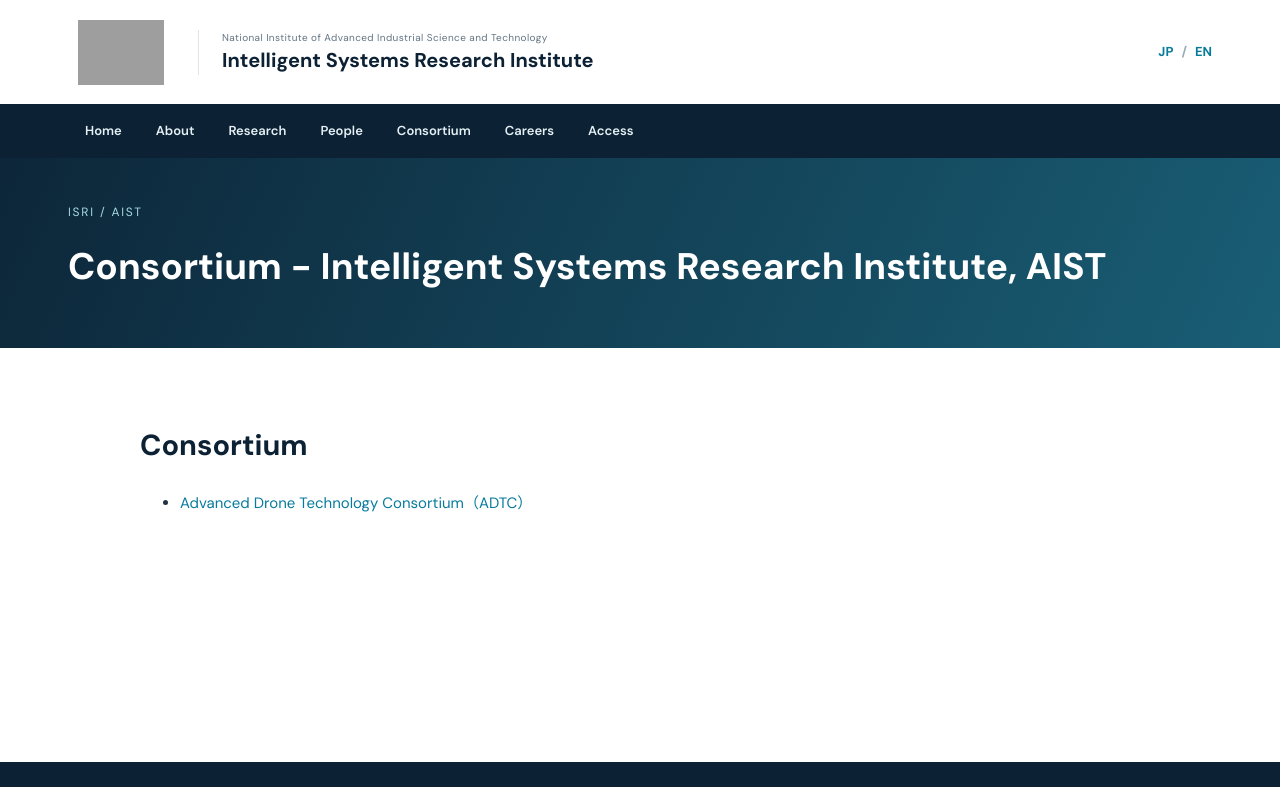
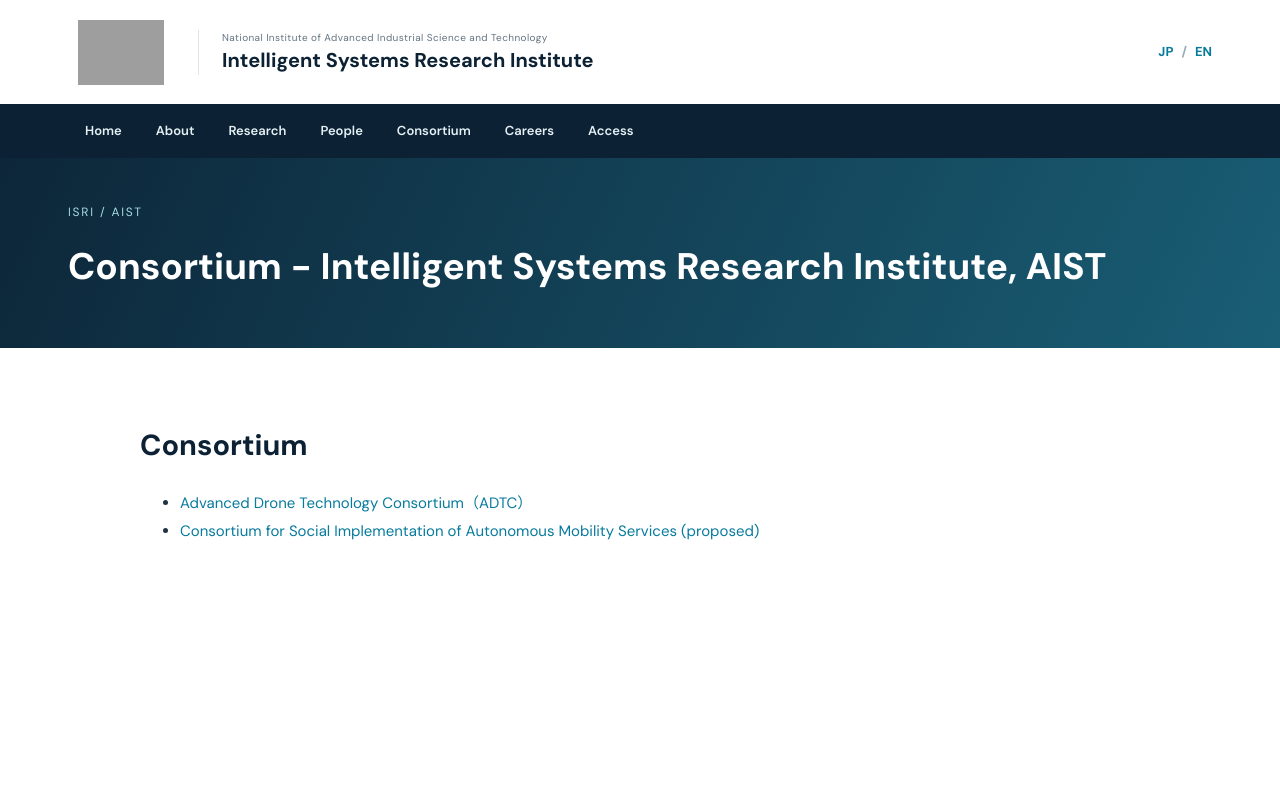
Before and after one commit to isri-aist/isri-aist.github.io, a Jekyll site: the page built from en/consortium/index.md, in a window 1280 px wide, cut to the strip 0-787 px from the top of the page. Built offline with Jekyll 4.4.1, drawn with Linux system fonts in a browser that asks for light colours; grey boxes are pictures that could not be loaded.

Commit message:
Link proposed autonomous mobility consortium

```diff
--- a/en/consortium/index.md
+++ b/en/consortium/index.md
@@ -10,6 +10,7 @@ permalink: /en/consortium/
 <div class="mainContents">
 <ul>
 <li><a href="{{ '/en/consortium/drone_consortium.html' | relative_url }}" target="_self">Advanced Drone Technology Consortium（ADTC）</a></li>
+<li><a href="{{ '/en/consortium/automated_driving_consortium.html' | relative_url }}">Consortium for Social Implementation of Autonomous Mobility Services (proposed)</a></li>
 </ul>
 <br/>
 <br/>
```
